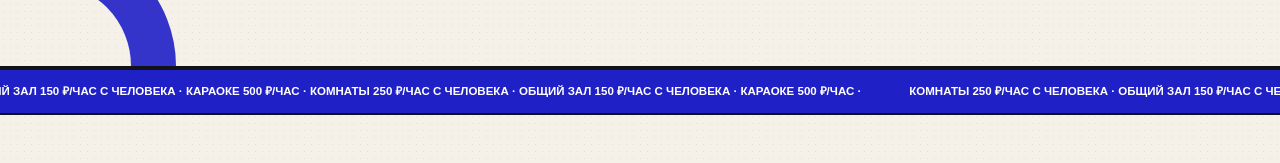
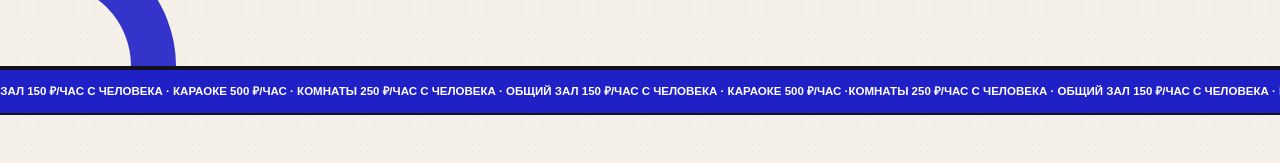
Before and after one commit to saybe2/proektor7, a Next.js app: page / in a window 1280 px wide. Shown: the part 769-932 px from the top of the page. Built offline with nearby package versions, Linux system fonts and the light colour scheme; no server answers; the database is empty; a web font is replaced by a local one.

Commit message:
Убрать разрыв в бегущей строке цен

```diff
--- a/app/globals.css
+++ b/app/globals.css
@@ -159,7 +159,7 @@ select:focus-visible {
 }
 
 .ticker-track span {
-  padding: 0.8rem 1.5rem;
+  padding: 0.8rem 0;
   font-family: var(--font-unbounded), sans-serif;
   font-size: 0.72rem;
   font-weight: 800;
```
